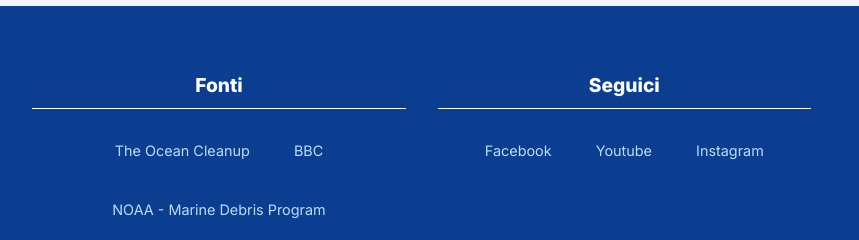
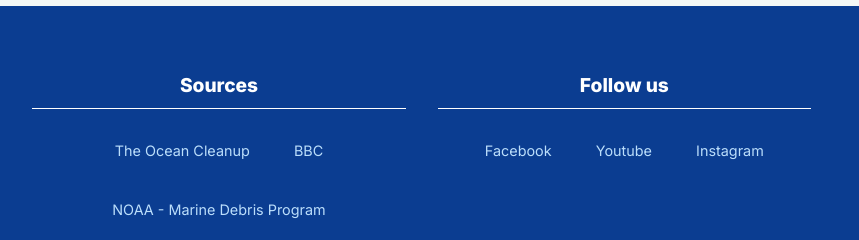
Before and after one commit to Riccardo-Pascal/sito_tepsit, a plain HTML site: page index.html in a window 1280 px wide. Shown: the part 1113-1353 px from the top of the page, 421-1280 px from the left. Drawn offline with Linux system fonts and the light colour scheme.

Commit message:
bug fixing

```diff
--- a/index.html
+++ b/index.html
@@ -69,7 +69,7 @@
 	  <p><a href="mailto:riccardo.petrone@studenti.iispascal.it">riccardo.petrone@studenti.iispascal.it</a></p>
     </div>
     <div class="footer-section">
-      <h3>Fonti</h3>
+     <h3>Sources</h3>
       <ul>
         <li><a href="https://theoceancleanup.com/great-pacific-garbage-patch/" target="_blank" rel="noopener noreferrer">The Ocean Cleanup</a></li>
         <li><a href="https://www.bbc.com/future/article/20240115-visualising-the-great-pacific-garbage-patch" target="_blank" rel="noopener noreferrer">BBC</a></li>
@@ -83,7 +83,7 @@
       </ul>
     </div>
     <div class="footer-section">
-      <h3>Seguici</h3>
+      <h3>Follow us</h3>
       <ul>
         <li><a href="https://www.facebook.com/profile.php?id=61576517671174" target="_blank" rel="noopener noreferrer">Facebook</a></li>
         <li><a href="https://youtube.com/@plfree-h1i?si=onY3CqeKHmODcimw" target="_blank" rel="noopener noreferrer">Youtube</a></li>
```
Also changed, not shown: impact.html (+2 -2 lines), solutions.html (+3 -3 lines), what.html (+2 -2 lines).
